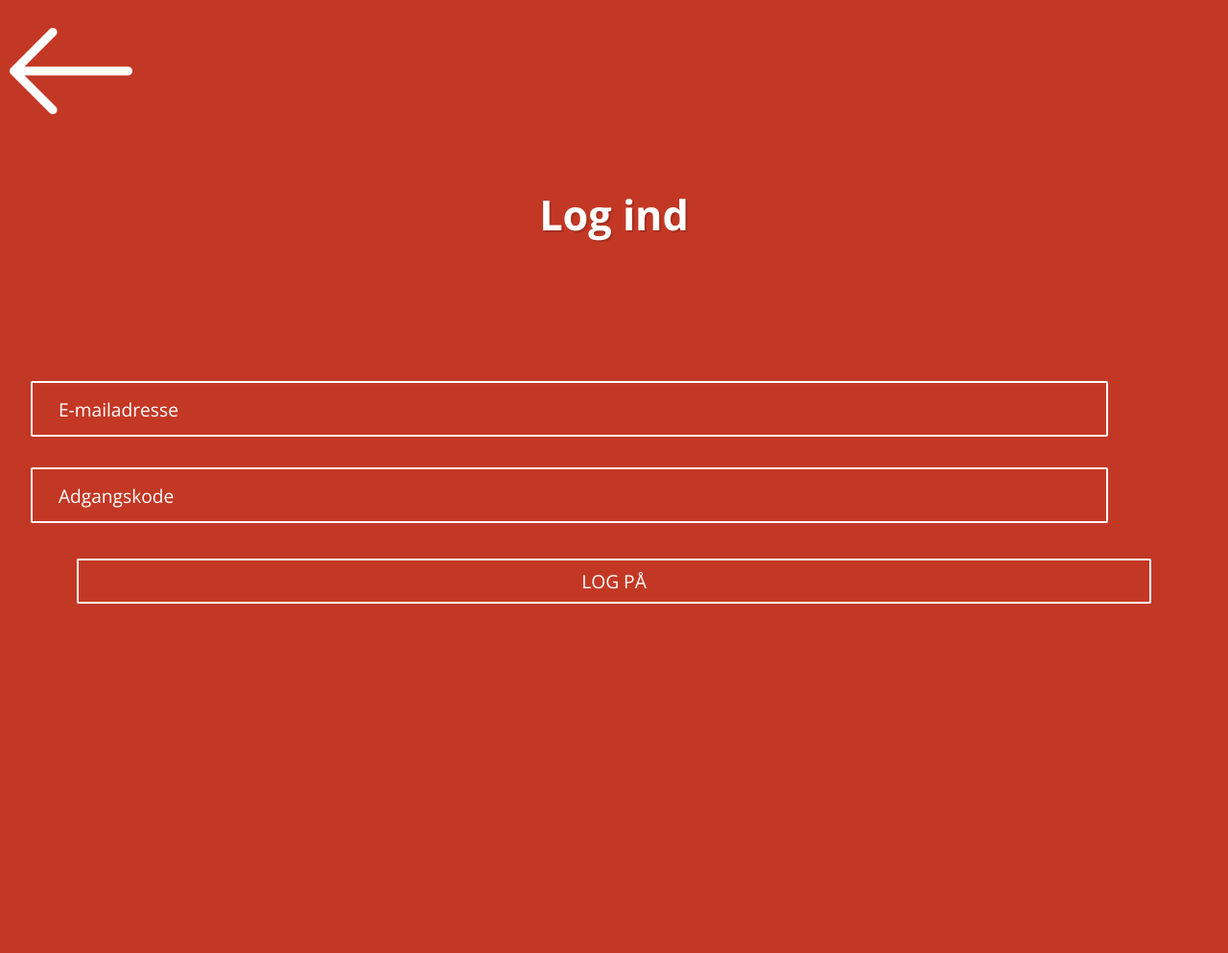
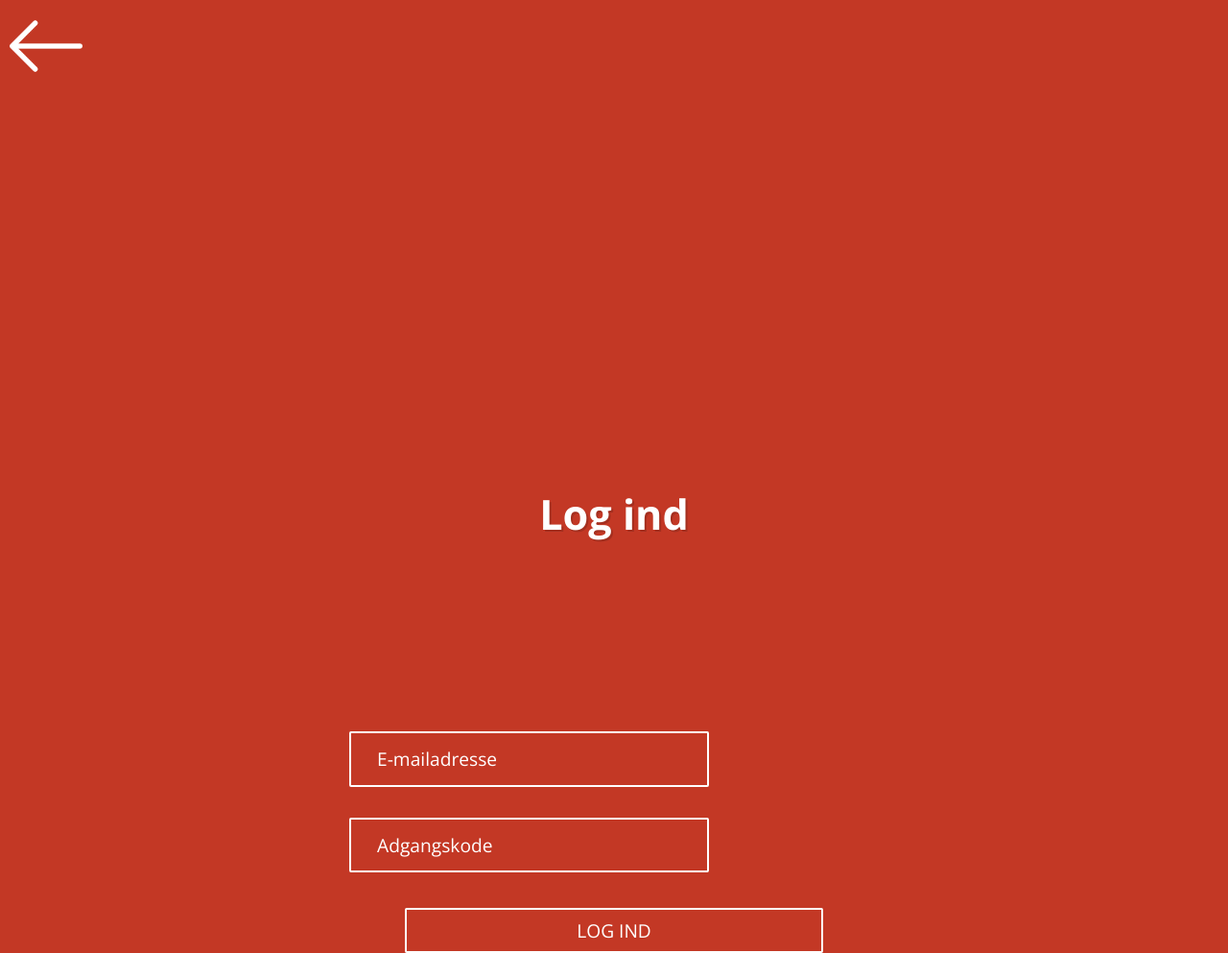
Before and after one commit to dorontinahoti/BR-julekatalog, a plain HTML site: page logind.html in a window 1280 px wide. Shown: the whole page at 96% size. Before the commit the page ends 800 px from the top, so only its background shows below. Drawn offline with nearby package versions, Linux system fonts and the light colour scheme.

Commit message:
responsive sider
responsive på:
- log ind
- sign up
og små ændringer på front page

```diff
--- a/logind.css
+++ b/logind.css
@@ -1,15 +1,15 @@
-.red_pages {
+.red_pages2 {
     background-color: #C33825;
     font-family: 'Open Sans', sans-serif;
 }
 
-.red_pages img{
+.red_pages2 img{
     width: 10%;
     margin-left: 0.6em;
     margin-top: 0.6em;
 }
 
-.red_pages h1{
+.red_pages2 h1{
     color: white;
     text-align: center;
     font-size: 2.7rem;
@@ -30,8 +30,8 @@ background-color:#C33825 ;
 font-family: 'Open Sans', sans-serif;
 font-size: 1.2rem;
 border: 2px solid white;
-width: 90%;
-margin-right: 1rem;
+width: 75%;
+margin-left: 1em;
 box-sizing: border-box;
 height: 32px;
 margin-bottom: 2rem;
@@ -57,3 +57,57 @@ border-radius: 0.1em;
 .fill ::placeholder{
 color: white;
 }
+
+@media (min-width: 375px){
+    .fill{
+        margin-top: 12.3em;
+    }
+    .fill input{
+        margin-left:2.2em;
+        width: 66%;
+    }
+
+    .fill a{
+       margin-left: 6em;
+       margin-right: 6em;
+
+    }
+}
+
+@media (min-width: 768px){
+
+    .red_pages2 img{
+        width: 6%;
+    }
+    .red_pages2 h1{
+        margin-top: 5.5em;
+    }
+
+    .fill input{
+        margin-left:11em;
+        width: 39%;
+    }
+
+    .fill a{
+        margin-left: 16em;
+        margin-right: 15em;
+
+     }
+}
+
+@media (min-width: 1024px){
+    .red_pages2 h1{
+        margin-top: 9.6em;
+    }
+
+    .fill input{
+        margin-left:17.3em;
+        width: 30%;
+    }
+
+    .fill a{
+        margin-left: 22em;
+        margin-right: 22em;
+
+     }
+}
--- a/logind.html
+++ b/logind.html
@@ -9,7 +9,7 @@
     <link rel="stylesheet" href="logind.css">
     <title> Log på</title>
 </head>
-<body class="red_pages">
+<body class="red_pages2">
         <a href="front_page.html"> <img src="images/left_arrow.png" alt="pil"></a>
     <h1>Log ind</h1>
     <section class="fill">
@@ -18,7 +18,7 @@
             <input type="text" name="email" placeholder="E-mailadresse">
             <input type="text" name="password" placeholder="Adgangskode">
     </form>
-    <a href="index.html">LOG PÅ</a>
+    <a href="index.html">LOG IND</a>
     </section>
 </body>
 </html>
--- a/signup.css
+++ b/signup.css
@@ -1,9 +1,9 @@
-.red_pages {
+.red_pages3 {
     background-color: #C33825;
     font-family: 'Open Sans', sans-serif;
 }
 
-.red_pages img {
+.red_pages3 img {
     width: 10%;
     margin-left: 0.6em;
     margin-top: 0.6em;
@@ -11,7 +11,7 @@
 
 
 
-.red_pages h1 {
+.red_pages3 h1 {
     color: white;
     text-align: center;
     font-size: 2.7rem;
@@ -24,7 +24,8 @@
 .fill form {
     display: block;
     margin-top: 9em;
-    margin-left: 2rem;
+    margin-left: 3.3rem;
+    margin-right: 1.9rem;
 }
 
 .fill input {
@@ -60,3 +61,57 @@
     border-radius: 0.1em;
     margin-bottom: 0rem;
 }
+
+@media (min-width: 375px){
+    .fill{
+        margin-top: 12.3em;
+    }
+    .fill input{
+        margin-left:2.2em;
+        width: 66%;
+    }
+
+    .fill a{
+       margin-left: 6em;
+       margin-right: 6em;
+
+    }
+}
+
+@media (min-width: 768px){
+
+    .red_pages3 img{
+        width: 6%;
+    }
+    .red_pages3 h1{
+        margin-top: 5.5em;
+    }
+
+    .fill input{
+        margin-left:11em;
+        width: 39%;
+    }
+
+    .fill a{
+        margin-left: 16em;
+        margin-right: 15em;
+
+     }
+}
+
+@media (min-width: 1024px){
+    .red_pages3 h1{
+        margin-top: 9.6em;
+    }
+
+    .fill input{
+        margin-left:17.3em;
+        width: 30%;
+    }
+
+    .fill a{
+        margin-left: 23em;
+        margin-right: 22em;
+
+     }
+}
```
Also changed, not shown: front_page.css (+50 -1 lines), front_page.html (+1 -1 lines), signup.html (+1 -1 lines).
